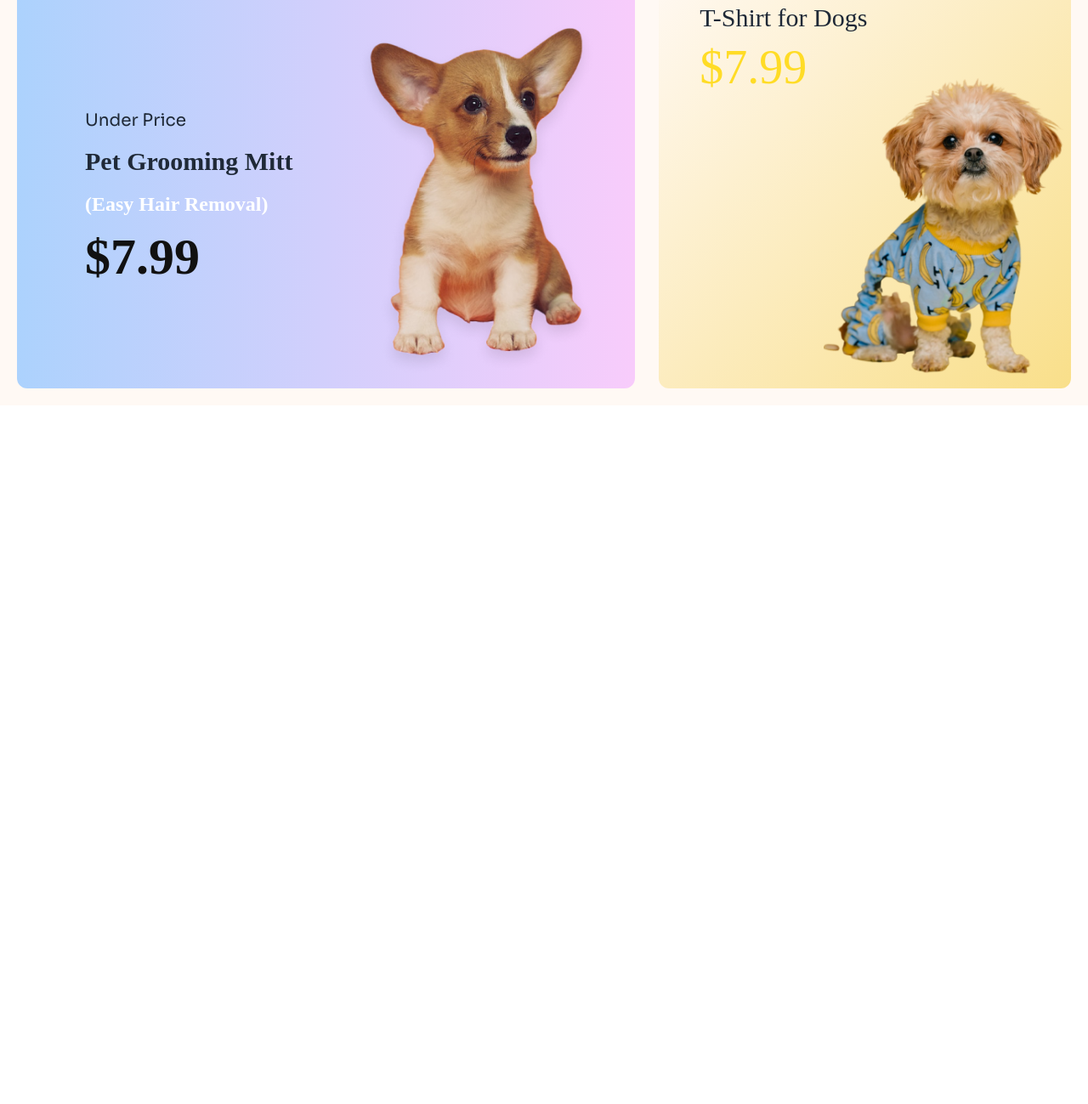
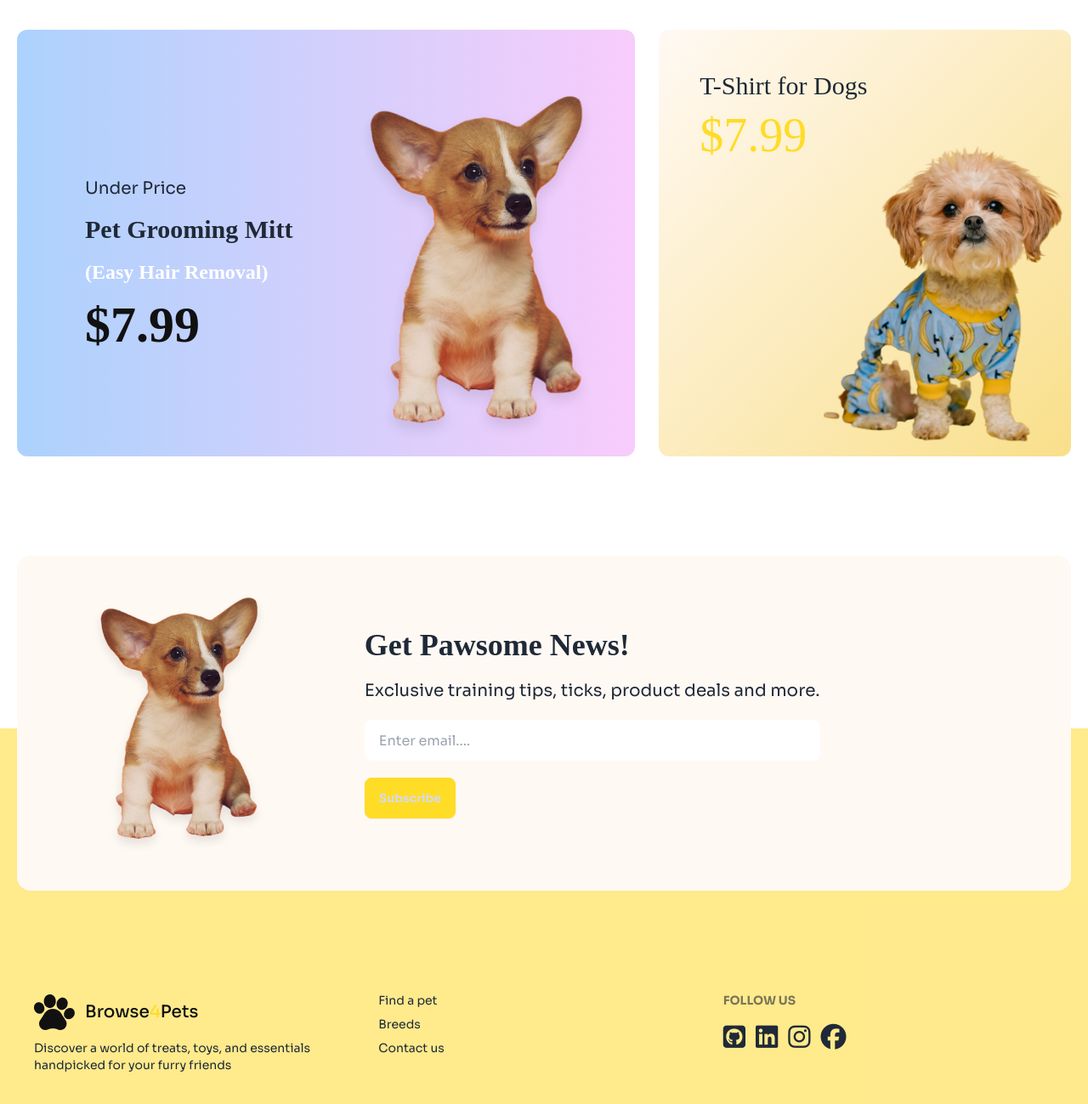
Before and after one commit to codewithjihad1/pets-shop, a website: page index.html in a window 1280 px wide. Shown: the part 1985-3284 px from the top of the page at 85% size. Before the commit the page ends 2462 px from the top, so only its background shows below. Drawn offline with Linux system fonts and the light colour scheme; a web font is replaced by a local one.

Commit message:
Newsletter and Footer complete

```diff
--- a/index.html
+++ b/index.html
@@ -290,7 +290,7 @@
         </section>
 
         <!-- Everyday low Price -->
-        <section>
+        <section class="bg-white py-20 pb-[350px] lg:pb-[300px]">
             <div class="container mx-auto p-5">
                 <h2 class="font-display text-2xl md:text-4xl font-bold text-black-1 mb-12">Trending Pet Products</h2>
 
@@ -300,7 +300,8 @@
                         <div class="pt-12 pl-12 lg:pl-20">
                             <p class="hidden lg:block text-xl mb-4">Under Price</p>
                             <h3 class="text-3xl font-display font-bold mb-4">Pet Grooming Mitt</h3>
-                            <p class="hidden lg:block text-2xl font-display font-bold text-white mb-4">(Easy Hair Removal)</p>
+                            <p class="hidden lg:block text-2xl font-display font-bold text-white mb-4">(Easy Hair
+                                Removal)</p>
                             <h4 class="text-6xl font-display font-bold text-white lg:text-black-1">$7.99</h4>
                         </div>
                         <div class="w-1/2 self-end">
@@ -322,8 +323,50 @@
     </main>
 
 
-    <footer>
+    <footer class="bg-[#FFDC2680] p-10 pt-[310px] relative">
+        <!-- Newsletter section -->
+        <sectionn class="absolute -top-1/2 left-0 p-5 lg:w-full">
+            <div
+                class="md:container mx-auto py-8 px-3 bg-[#FFF9F4] rounded-2xl flex flex-col justify-center items-center gap-8 lg:flex-row lg:justify-start">
+                <div class="w-3/5 lg:w-[30%] lg:px-12">
+                    <img src="./assets/cute-dog-mid.png" alt="dog">
+                </div>
+                <form class="flex items-center flex-col gap-3 lg:gap-5 lg:items-start">
+                    <h3 class="font-display font-bold text-2xl lg:text-4xl">Get Pawsome News!</h3>
+                    <p class="text-xl">Exclusive training tips, ticks, product deals and more.</p>
+                    <input type="text" placeholder="Enter email...." class="input outline-none w-full" />
+                    <button class="btn btn-primary bg-primary border-primary">Subscribe</button>
+                </form>
+            </div>
+        </sectionn>
 
+        <!-- Footer Content -->
+        <div class="container mx-auto text-base-content footer lg:grid-cols-3">
+            <aside>
+                <div class="flex items-center gap-3">
+                    <img src="./assets/logo-footer.png" alt="logo">
+                    <span class="text-xl text-black-1 font-medium">Browse<span class="text-primary">4</span>Pets</span>
+                </div>
+                <p>
+                    Discover a world of treats, toys, and essentials handpicked for your furry friends
+                </p>
+            </aside>
+            <nav>
+                <a class="link link-hover">Find a pet</a>
+                <a class="link link-hover">Breeds</a>
+                <a class="link link-hover">Contact us</a>
+            </nav>
+            <nav>
+                <h6 class="footer-title">Follow Us</h6>
+                <div class="flex gap-3">
+                    <a class="link link-hover text-3xl"><i class="fa-brands fa-square-github"></i></a>
+                    <a class="link link-hover text-3xl"><i class="fa-brands fa-linkedin"></i></a>
+                    <a class="link link-hover text-3xl"><i class="fa-brands fa-instagram"></i></a>
+                    <a class="link link-hover text-3xl"><i class="fa-brands fa-facebook"></i></a>
+                </div>
+            </nav>
+        </div>
     </footer>
 </body>
+
 </html>
```
Also changed, not shown: css/style.css.
